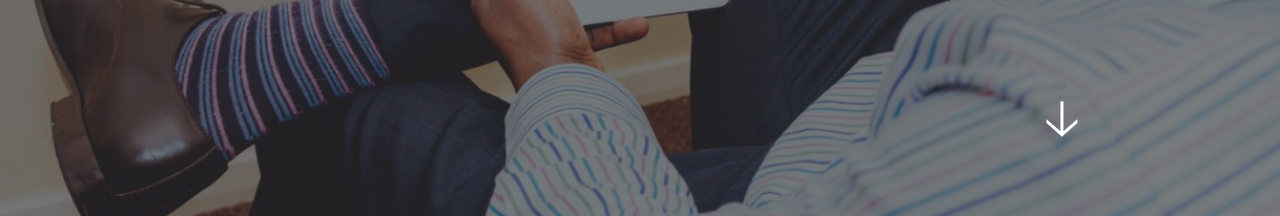
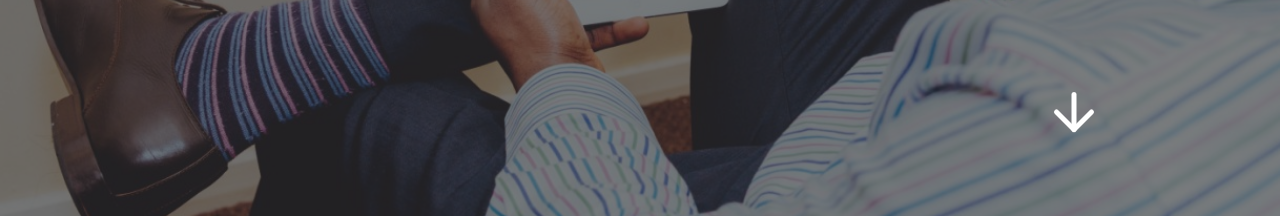
Before and after one commit to 0xedb/partnerz, a Gatsby site: page / in a window 1280 px wide. Shown: the part 574-790 px from the top of the page. Built offline with nearby package versions, Linux system fonts and the light colour scheme; Gatsby itself is replaced by a stand-in of ours.

Commit message:
arrow changed

```diff
--- a/src/components/IndexHead.jsx
+++ b/src/components/IndexHead.jsx
@@ -2,13 +2,16 @@ import React from 'react';
 import NavBar from './NavBar';
 import planning from '../static/images/main_bg_mobile_0.jpg';
 import planning0 from '../static/images/main_bg_desktop_0.jpg';
+import arrow_down from '../static/images/arrow_down.svg';
 
 function IndexHead() {
   return (
     <header className="page_head">
       <NavBar />
       <div className="to_content">
-        <a href="#page_content">🡣</a>
+        <a href="#page_content">
+          <img className="arrow_image" src={arrow_down} alt="continue reading" />
+        </a>
       </div>
       <section className="head_content">
         <div className="head_info">
--- a/src/static/css/desktop.css
+++ b/src/static/css/desktop.css
@@ -44,7 +44,8 @@
     width: 18%;
   }
 
-  .to_content a {
-    font-size: 50px;
+  .arrow_image {
+    height: 60px;
   }
+
 }
--- a/src/static/css/mobile.css
+++ b/src/static/css/mobile.css
@@ -24,8 +24,11 @@
   animation: pointo 4s infinite;
 }
 
+.arrow_image {
+  height: 30px;
+}
+
 .to_content a {
-  font-size: 35px;
   padding: 20px;
 }
 
```
Also changed, not shown: src/static/images/arrow_down.svg (added).
